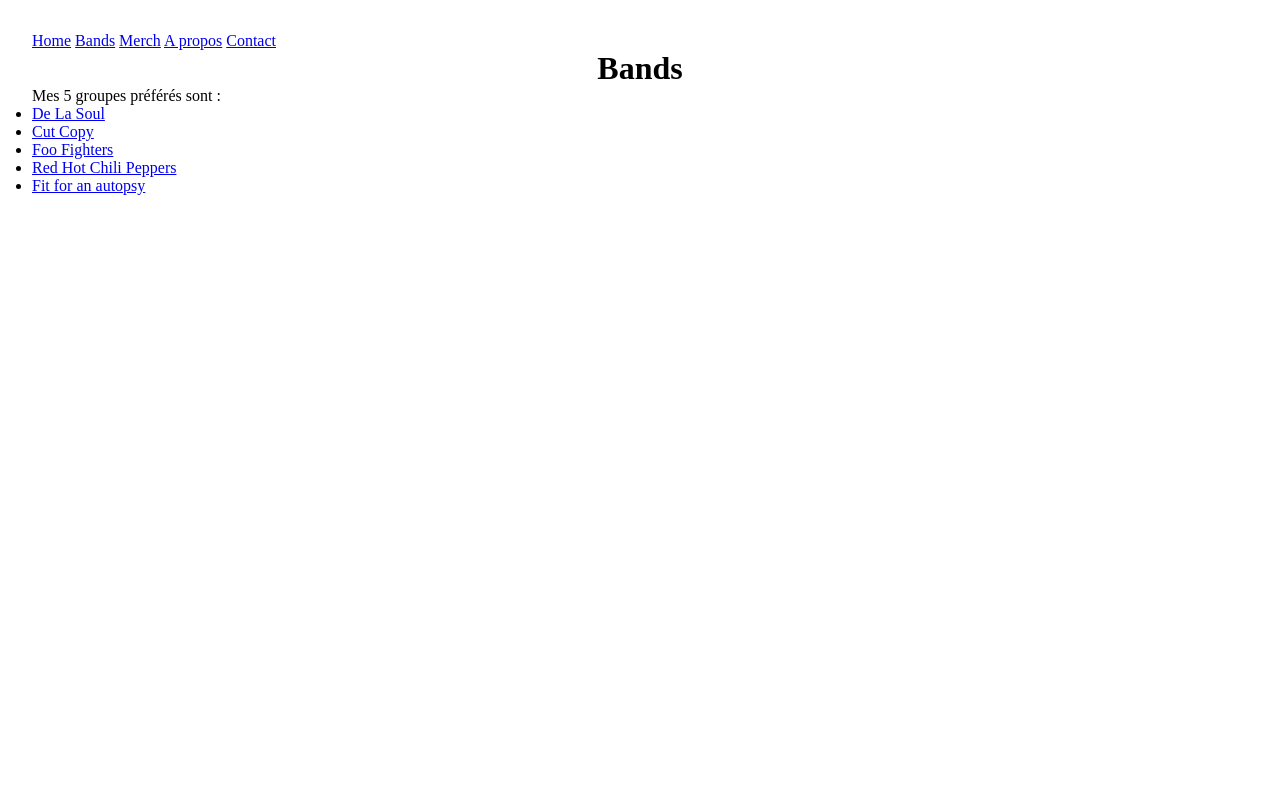
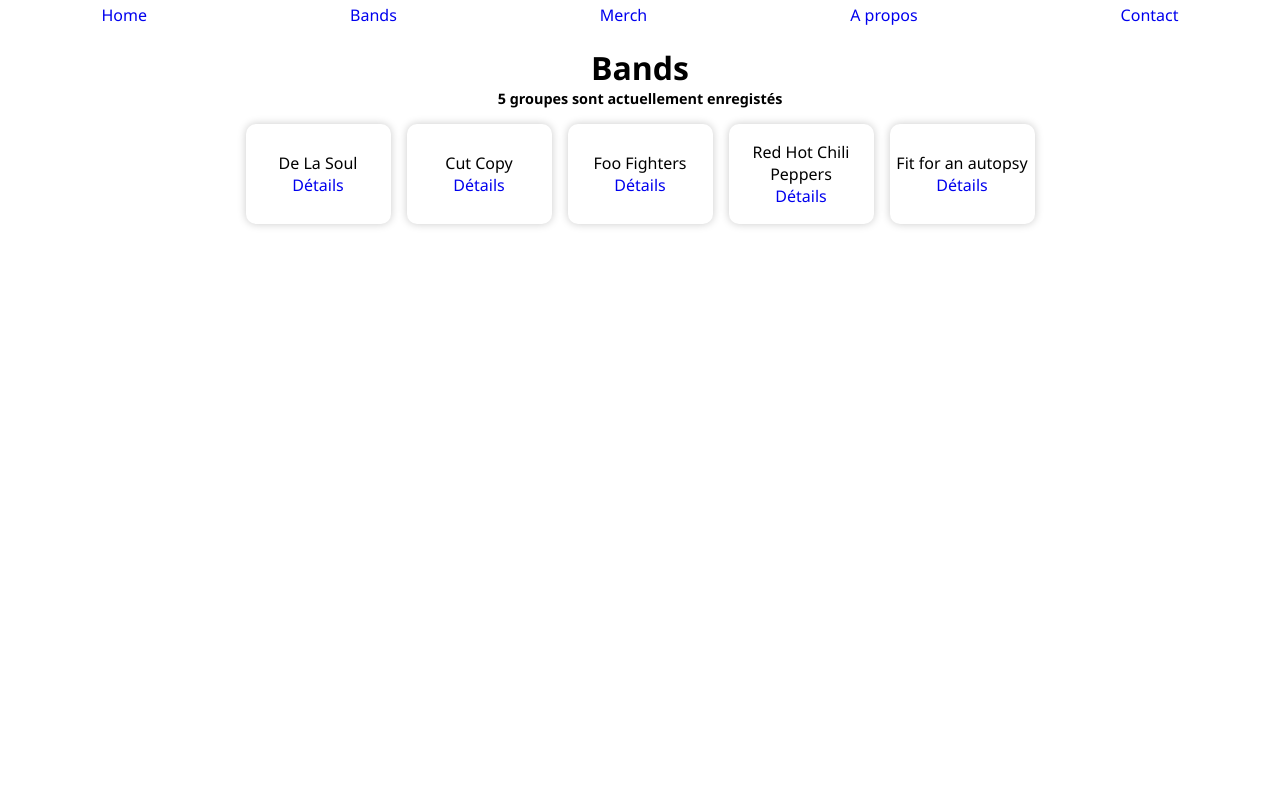
Before and after one commit to LeoLChalot/Django-web-app, a Django app: page /bands/ in a window 1280 px wide. Run offline with Django 4.2, Linux system fonts and the light colour scheme; data comes from the database, SQL or seed files in the repository; both versions use the stored data as it was after the commit.

Commit message:
Modif model

```diff
--- a/merchex/listings/admin.py
+++ b/merchex/listings/admin.py
@@ -2,11 +2,14 @@
 from listings.models import Band, Listing
 # Register your models here.
 
+
 class BandAdmin(admin.ModelAdmin):
     list_display = ('name', 'year_formed', 'genre')
+
 
 class ListingAdmin(admin.ModelAdmin):
     list_display = ('title', 'description', 'band')
 
+
 admin.site.register(Band, BandAdmin)
 admin.site.register(Listing, ListingAdmin)
--- a/merchex/listings/models.py
+++ b/merchex/listings/models.py
@@ -1,6 +1,7 @@
 from django.db import models
 from django.core.validators import MinValueValidator, MaxValueValidator
 # listings/models.py
+
 
 class Band(models.Model):
 
@@ -8,16 +9,21 @@
         HIP_HOP = 'HH'
         SYNTH_POP = 'SP'
         ALTERNATIVE_ROCK = 'AR'
+        METAL = 'M'
 
     name = models.fields.CharField(max_length=100)
-    genre = models.fields.CharField(choices=Genre.choices, max_length=50, default='HH')
-    biography = models.fields.CharField(max_length=1000, default='', blank=True)
-    year_formed = models.fields.IntegerField(validators=[MinValueValidator(1900), MaxValueValidator(2021)])
+    genre = models.fields.CharField(
+        choices=Genre.choices, max_length=50, default='HH')
+    biography = models.fields.CharField(
+        max_length=1000, default='', blank=True)
+    year_formed = models.fields.IntegerField(
+        validators=[MinValueValidator(1900), MaxValueValidator(2021)])
     active = models.fields.BooleanField(default=True)
     official_homepage = models.fields.URLField(null=True, blank=True)
 
     def __str__(self):
         return f'{self.name}'
+
 
 class Listing(models.Model):
 
@@ -31,7 +37,8 @@
     description = models.fields.CharField(max_length=100, default='')
     sold = models.fields.BooleanField(default=False)
     year = models.fields.IntegerField(null=True, blank=True)
-    type = models.fields.CharField(choices=Type.choices, max_length=50, default='M')
+    type = models.fields.CharField(
+        choices=Type.choices, max_length=50, default='M')
     band = models.ForeignKey(Band, null=True, on_delete=models.SET_NULL)
 
     def __str__(self):
--- a/merchex/listings/static/listings/style.css
+++ b/merchex/listings/static/listings/style.css
@@ -4,12 +4,79 @@
     box-sizing: border-box;
     padding: 0;
     margin: 0;
+    font-family: 'Segoe UI', Tahoma, Geneva, Verdana, sans-serif;
+}
+*{
+    /* box-shadow: 0px 0px 1px 0px red inset; */
+}
+a{
+    text-decoration: none;
+}
+ul li{
+    list-style-type: none;
+}
+ul li::before{
+    content: "> "
 }
 body{
-    width: 100vw;
+    width: 100%;
     min-height: 100vh;
-    padding: 2em;
 }
-h1{
+header{
+    width: 100%;
+    height: 30px;
+}
+header nav{
+    width: 100%;
+    height: 100%;
+    display: flex;
+    flex-direction: row;
+    justify-content: space-around;
+    align-items: center;
+}
+.container{
+    width: 100%;
+    padding: 1em;
+    display: flex;
+    flex-direction: column;
+    align-items: center;
+    /* justify-content: center; */
+}
+.container > h1{
     text-align: center;
 }
+.container h2:first-of-type{
+    font-size: .9em;
+    text-align: center;
+}
+
+.band-card-wrapper{
+    width: 100%;
+    display: flex;
+    flex-direction: column;
+}
+
+.band-card{
+    height: 100px;
+    margin: 1em 0;
+    display: flex;
+    flex-direction: column;
+    align-items: center;
+    justify-content: center;
+    box-shadow: 0px 0px 9px 0px rgb(202, 202, 202);
+    border-radius: 10px;
+}
+
+
+@media screen and (min-width: 321px) {
+    .band-card-wrapper{
+        flex-direction: row;
+        justify-content: center;
+        flex-wrap: wrap;
+        gap: 1em;
+    }
+    .band-card{
+        width: 145px;
+        text-align: center;
+    }
+}
--- a/merchex/listings/templates/listings/band_list.html
+++ b/merchex/listings/templates/listings/band_list.html
@@ -1,10 +1,25 @@
 {% extends 'listings/base.html' %} {% block content %}
 <h1>Bands</h1>
-<p>Mes {{ bands|length }} groupes préférés sont :</p>
+<h2>{{ bands|length }} groupes sont actuellement enregistés</h2>
 
-<ul>
+<div class="band-card-wrapper">
+
 	{% for band in bands %}
-	<li><a href="{% url 'band-detail' band.id %}">{{ band.name }}</a></li>
+	<div class="band-card">
+		<p>{{ band.name }}</p>
+		<a href="{% url 'band-detail' band.id %}">Détails</a>
+	</div>
 	{% endfor %}
-</ul>
+
+</div>
+
+
+
+
+
+
+
+
+
+
 {% endblock %}
--- a/merchex/listings/templates/listings/home.html
+++ b/merchex/listings/templates/listings/home.html
@@ -1,3 +1,5 @@
 {% extends 'listings/base.html' %} {% block content %}
 <h1>Hello Django !</h1>
+<h2>Merchex</h2>
+<p>Bienvenu sur le site réalisé avec le cours Open Classroom <strong>"Débuter avec le Framework Django"</strong></p>
 {% endblock %}
```
Also changed, not shown: merchex/db.sqlite3, merchex/listings/migrations/0011_alter_band_genre.py (added).
